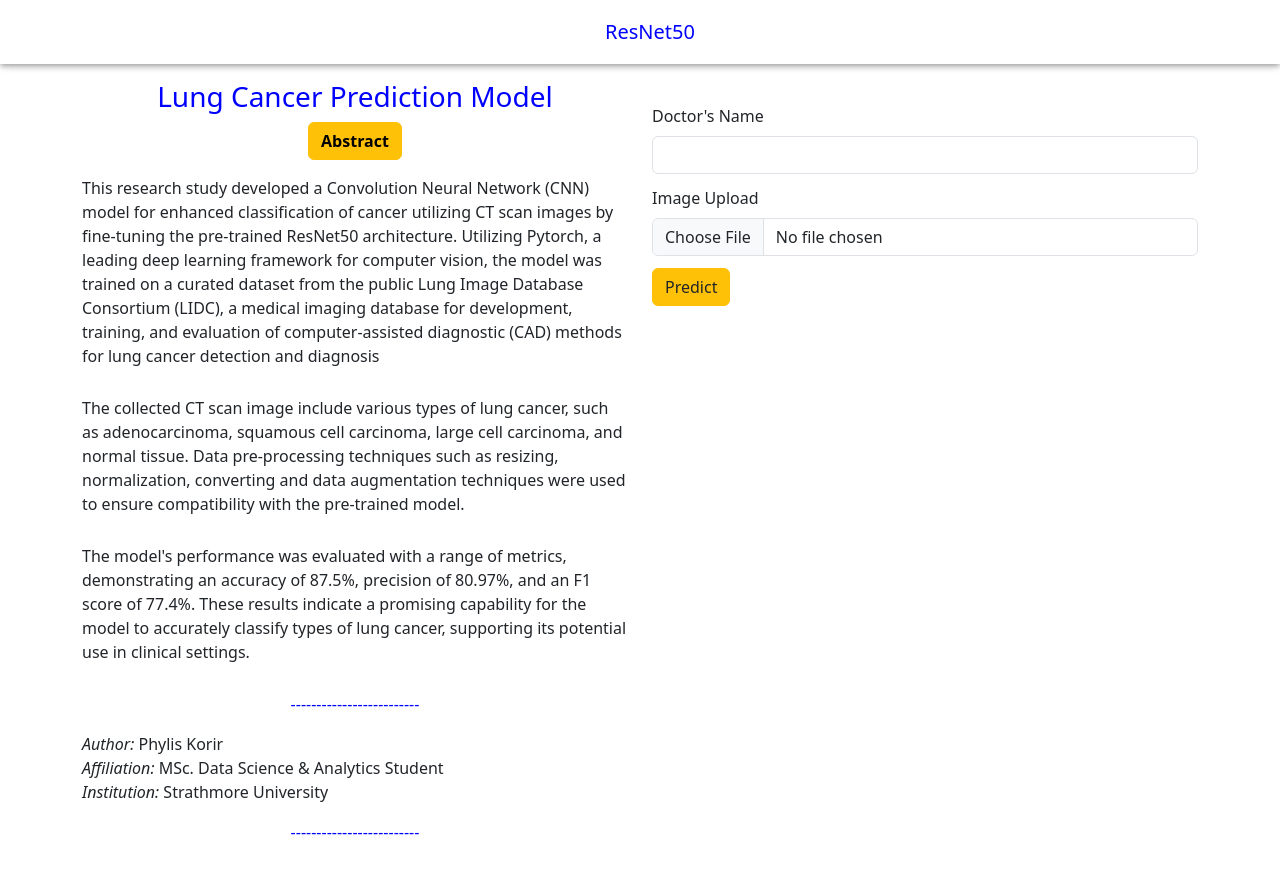
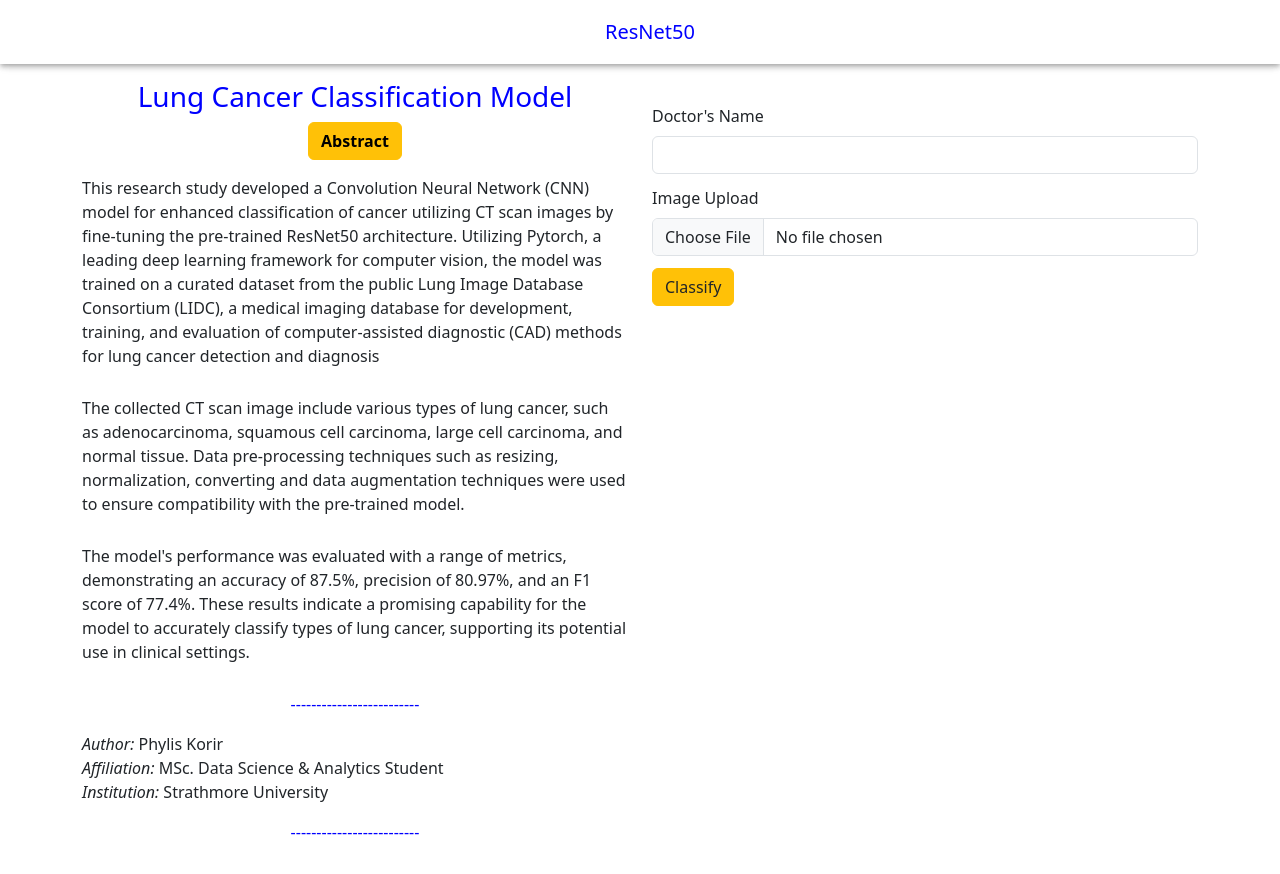
Before and after one commit to davidnene/lungCancerPredictionFrontend, a Vue app: page / in a window 1280 px wide. Built offline with nearby package versions, Linux system fonts and the light colour scheme.

Commit message:
Change predict to classify

```diff
--- a/src/components/Form.vue
+++ b/src/components/Form.vue
@@ -108,7 +108,7 @@ import { ref, reactive } from 'vue'
     <label for="exampleInputPassword1" class="form-label">Image Upload</label>
     <input type="file" id="image" class="form-control" name="image" accept="image/*" @change="handleImageUpload" required>
   </div >
-  <button type="submit" class="btn btn-warning" :onClick="predStart">Predict</button>
+  <button type="submit" class="btn btn-warning" :onClick="predStart">Classify</button>
 </form>
 </div>
 <div v-if="results.probability" class="card mb-3" style="max-width: 650px;">
@@ -118,10 +118,10 @@ import { ref, reactive } from 'vue'
     </div>
     <div class="col-md-8">
       <div class="card-body">
-        <h5 class="card-title">Prediction Results</h5>
-        <p class="card-text"><b>Prediction: </b> {{ results.prediction }}<br/><b>Probability:</b> {{ results.probability }}% </p>
+        <h5 class="card-title">Classification Results</h5>
+        <p class="card-text"><b>Classification: </b> {{ results.prediction }}<br/><b>Probability:</b> {{ results.probability }}% </p>
         <p v-if="results.prediction === 'large.cell.carcinoma' || 'normal' || 'squamous.cell.carcinoma' || 'adenocarcinoma'" class="card-text">{{ lungCancerData[results.prediction] }}</p>
-        <p v-if="results.probability" class="card-text"><small class="text-body-secondary">Prediction Time: {{ currentTimeUpdate}}</small></p>
+        <p v-if="results.probability" class="card-text"><small class="text-body-secondary">Classification Time: {{ currentTimeUpdate}}</small></p>
       </div>
     </div>
   </div>
--- a/src/components/ModelDesc.vue
+++ b/src/components/ModelDesc.vue
@@ -3,7 +3,7 @@
 </script>
 <template>
     <div class="text-center">
-        <h3 style="color: blue;">Lung Cancer Prediction Model</h3>
+        <h3 style="color: blue;">Lung Cancer Classification Model</h3>
         <p class="btn btn-warning" style="font-weight: bold;">Abstract</p>
     </div>
     <div>
```
